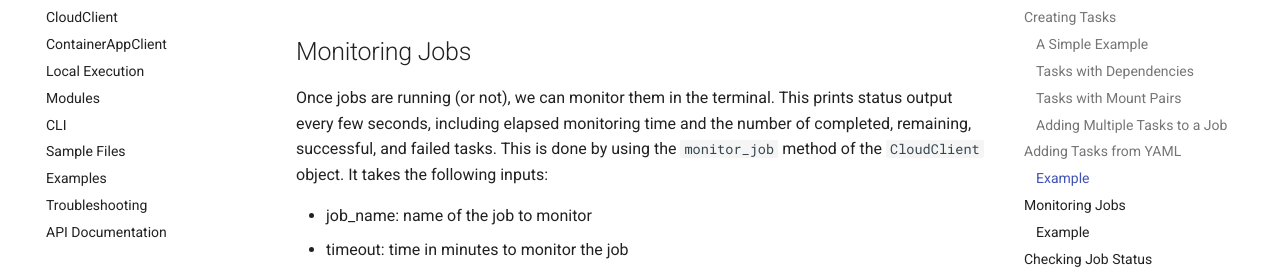
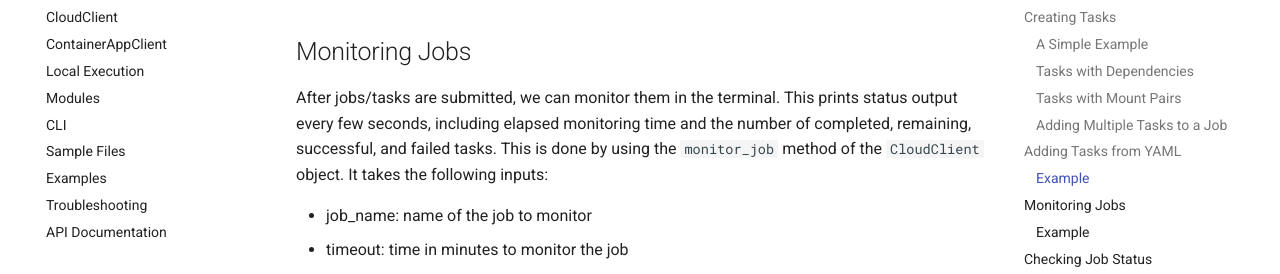
Before and after one commit to CDCgov/cfa-cloudops, an MkDocs documentation site: the page built from docs/CloudClient/job.md, in a window 1280 px wide and 900 px high, scrolled down 4681 px. Shown: the part 172-446 px from the top of the window. Built offline with MkDocs 1.6.1 and Material for MkDocs 9.7.7, drawn with Linux system fonts in a browser that asks for light colours; comment, search, counter and statistics services are not loaded.

Commit message:
fix monitor job section

```diff
--- a/docs/CloudClient/job.md
+++ b/docs/CloudClient/job.md
@@ -168,7 +168,7 @@ client.add_tasks_from_yaml(
 
 ## Monitoring Jobs
 
-Once jobs are running (or not), we can monitor them in the terminal. This prints status output every few seconds, including elapsed monitoring time and the number of completed, remaining, successful, and failed tasks. This is done by using the `monitor_job` method of the `CloudClient` object. It takes the following inputs:
+After jobs/tasks are submitted, we can monitor them in the terminal. This prints status output every few seconds, including elapsed monitoring time and the number of completed, remaining, successful, and failed tasks. This is done by using the `monitor_job` method of the `CloudClient` object. It takes the following inputs:
 
 - job_name: name of the job to monitor
 - timeout: time in minutes to monitor the job
```
